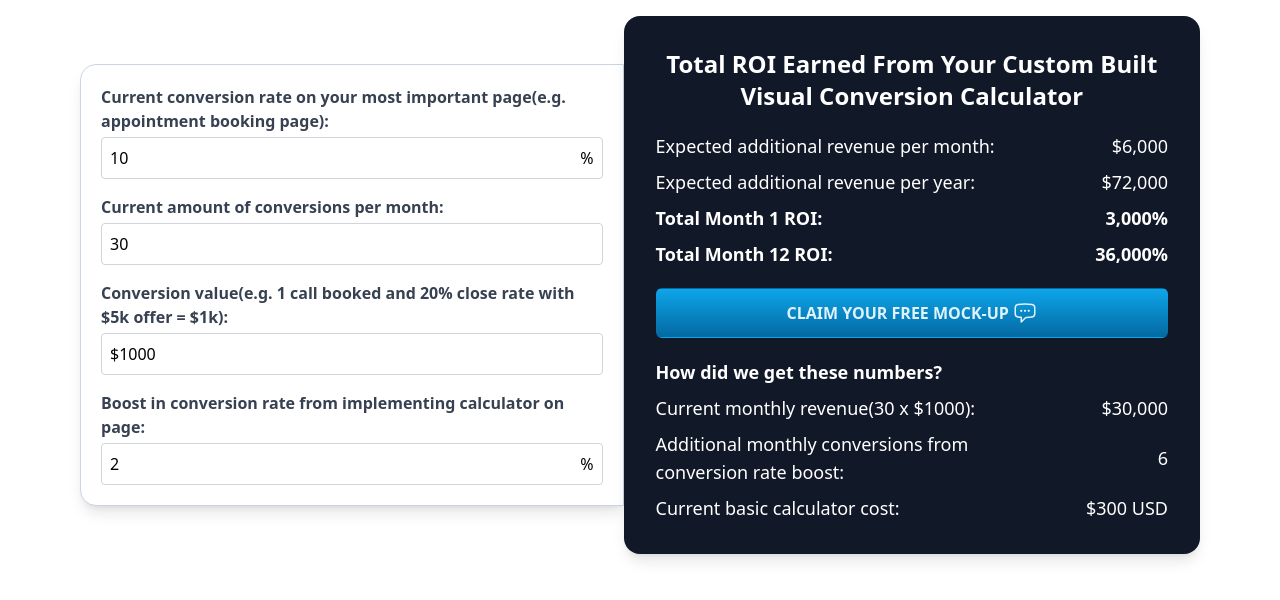
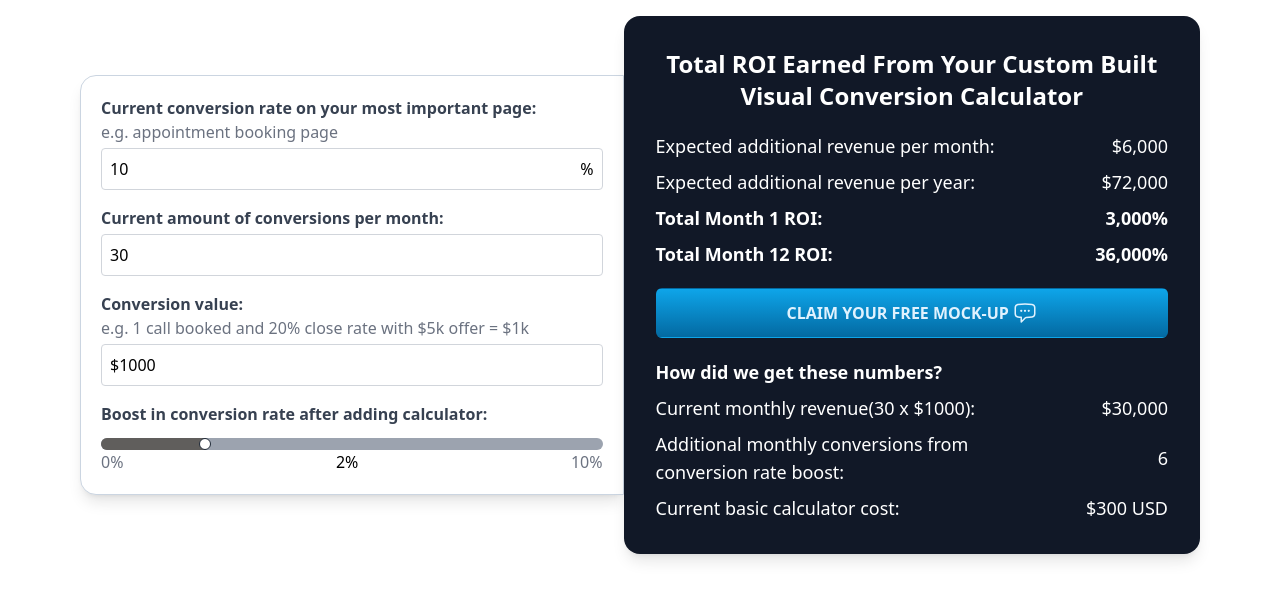
Before and after one commit to JT-Martin/visual-conversion-roi-calc, a Svelte app: page / in a window 1280 px wide. Shown: the top 600 px of the page. Built offline with nearby package versions, Linux system fonts and the light colour scheme.

Commit message:
updated styling

```diff
--- a/package.json
+++ b/package.json
@@ -18,5 +18,9 @@
     "svelte": "^4.0.5",
     "tailwindcss": "^3.3.5",
     "vite": "^4.4.5"
+  },
+  "dependencies": {
+    "@fontsource-variable/red-hat-display": "^5.0.19",
+    "@material-tailwind/react": "^2.1.5"
   }
 }
--- a/src/App.svelte
+++ b/src/App.svelte
@@ -1,5 +1,7 @@
 <script>
   import { onMount, onDestroy } from "svelte";
+  // Supports weights 300-900
+  import "@fontsource-variable/red-hat-display";
   let conversionRate = 10;
   let conversionAmount = 30;
   let conversionValue = 1000;
@@ -57,7 +59,7 @@
 
 <div
   id="app-container"
-  class="mx-auto box-border flex w-full max-w-6xl flex-col p-4 text-black md:flex-row"
+  class="mx-auto box-border flex w-full max-w-6xl flex-col p-4 font-sans text-black md:flex-row"
   bind:this={container}
   on:resize={updateDimensions}
 >
@@ -73,10 +75,12 @@
         <div class="flex flex-col">
           <label
             for="current-conversion-rate"
-            class="mb-1 box-border block font-semibold text-gray-700 antialiased"
-            >Current conversion rate on your most important page(e.g.
-            appointment booking page):</label
+            class="box-border block font-semibold text-gray-700 antialiased"
+            >Current conversion rate on your most important page:</label
           >
+          <div class="mb-1 font-normal text-gray-500">
+            e.g. appointment booking page
+          </div>
           <div
             class="box-border flex rounded border bg-white p-2 text-black antialiased focus-within:border-blue-500 {conversionRate
               ? 'border-gray-300'
@@ -116,10 +120,12 @@
         <div class="flex flex-col">
           <label
             for="current-conversion-value"
-            class="mb-1 box-border block font-semibold text-gray-700 antialiased"
-            >Conversion value(e.g. 1 call booked and 20% close rate with $5k
-            offer = $1k):</label
+            class="box-border block font-semibold text-gray-700 antialiased"
+            >Conversion value:</label
           >
+          <div class="mb-1 font-normal text-gray-500">
+            e.g. 1 call booked and 20% close rate with $5k offer = $1k
+          </div>
           <div
             class="box-border flex rounded border bg-white p-2 text-black antialiased focus-within:border-blue-500 {conversionValue
               ? 'border-gray-300'
@@ -136,12 +142,27 @@
           </div>
         </div>
         <div class="flex flex-col">
-          <label
-            for="conversion-rate-boost"
-            class="mb-1 box-border block font-semibold text-gray-700 antialiased"
-            >Boost in conversion rate from implementing calculator on page:</label
-          >
-          <div
+          <div class="flex justify-between">
+            <label
+              for="conversion-rate-boost"
+              class="mb-3 box-border block font-semibold text-gray-700 antialiased"
+              >Boost in conversion rate after adding calculator:</label
+            >
+          </div>
+          <input
+            class="h-3 appearance-none overflow-hidden rounded-lg bg-gray-400 text-gray-800"
+            type="range"
+            bind:value={conversionBoost}
+            min="0"
+            max="10"
+            step="0.1"
+          />
+          <div class="flex justify-between text-gray-500">
+            <div>0%</div>
+            <div class="font-medium text-black">{conversionBoost + "%"}</div>
+            <div>10%</div>
+          </div>
+          <!-- <div
             class="box-border flex rounded border bg-white p-2 text-black antialiased focus-within:border-blue-500 {conversionBoost
               ? 'border-gray-300'
               : 'border-red-400'}"
@@ -155,7 +176,16 @@
               required
             />
             <span>%</span>
-          </div>
+          </div> -->
+          <!-- <input
+            type="range"
+            bind:value={conversionBoost}
+            step="0.1"
+            required
+            min="0"
+            max="10"
+            class="[&::-webkit-slider-runnable-track]:bg-blue-gray-100 [&::-moz-range-track]:bg-blue-gray-100 inset-0 w-full cursor-pointer appearance-none bg-transparent [-webkit-appearance:none] focus:outline-none focus:outline-0 [&::-moz-range-thumb]:relative [&::-moz-range-thumb]:z-20 [&::-moz-range-thumb]:-mt-[3px] [&::-moz-range-thumb]:h-3.5 [&::-moz-range-thumb]:w-3.5 [&::-moz-range-thumb]:appearance-none [&::-moz-range-thumb]:rounded-full [&::-moz-range-thumb]:border-0 [&::-moz-range-thumb]:bg-white [&::-moz-range-thumb]:ring-2 [&::-moz-range-thumb]:ring-current [&::-moz-range-thumb]:[-webkit-appearance:none] [&::-moz-range-track]:h-full [&::-moz-range-track]:rounded-full [&::-webkit-slider-runnable-track]:h-full [&::-webkit-slider-runnable-track]:rounded-full [&::-webkit-slider-thumb]:relative [&::-webkit-slider-thumb]:z-20 [&::-webkit-slider-thumb]:-mt-[3px] [&::-webkit-slider-thumb]:h-3.5 [&::-webkit-slider-thumb]:w-3.5 [&::-webkit-slider-thumb]:appearance-none [&::-webkit-slider-thumb]:rounded-full [&::-webkit-slider-thumb]:border-0 [&::-webkit-slider-thumb]:bg-white [&::-webkit-slider-thumb]:ring-2 [&::-webkit-slider-thumb]:ring-current [&::-webkit-slider-thumb]:[-webkit-appearance:none]"
+          /> -->
         </div>
       </div>
     </div>
@@ -239,6 +269,7 @@
           ></path>
         </svg>
       </a>
+
       <div
         id="Section-2-bottom"
         class="flex flex-col gap-2 text-sm min-[350px]:text-base min-[940px]:text-lg"
--- a/src/app.css
+++ b/src/app.css
@@ -10,3 +10,15 @@
     opacity: 0;
   }
 }
+
+input[type="range"]::-webkit-slider-thumb {
+  width: 12px;
+  -webkit-appearance: none;
+  appearance: none;
+  height: 12px;
+  cursor: pointer;
+  background: #fff;
+  box-shadow: -405px 0 0 400px #605e5c;
+  border-radius: 50%;
+  border: 1.5px solid;
+}
--- a/tailwind.config.js
+++ b/tailwind.config.js
@@ -1,8 +1,13 @@
 /** @type {import('tailwindcss').Config} */
+const defaultTheme = require("tailwindcss/defaultTheme");
+
 export default {
   content: ["./src/**/*.{js,ts,jsx,tsx,svelte}"],
   theme: {
     extend: {},
+    fontFamily: {
+      sans: ["Red Hat Display Variable", ...defaultTheme.fontFamily.sans],
+    },
   },
   plugins: [],
 };
```
Also changed, not shown: 1 other file (tests, documents, lock files or other folders).
